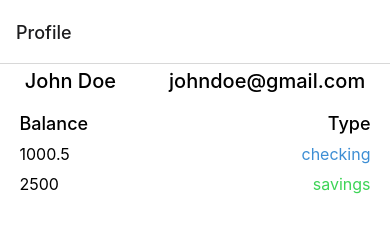
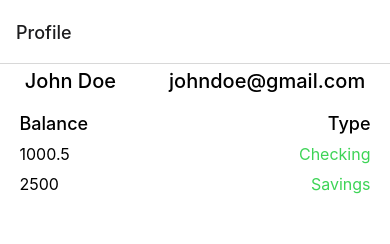
Before and after one commit to xA6V5x/financialApp, a React Native app: screen /Profile in a window 390 px wide. Shown: the top 244 px of the page. Built offline with nearby package versions, Linux system fonts and the light colour scheme; what expo-linking would draw is missing.

Commit message:
Create component CardContainer

```diff
--- a/dataTest.json
+++ b/dataTest.json
@@ -4,31 +4,31 @@
           "email": "johndoe@gmail.com",
           "accounts": [
                {
-                    "type": "checking",
+                    "type": "Checking",
                     "balance": 1000.5
                },
                {
-                    "type": "savings",
+                    "type": "Savings",
                     "balance": 2500.0
                }
           ]
      },
      "transactions": [
           {
-               "type": "deposit",
+               "type": "Deposit",
                "amount": 500.0,
-               "account": "checking"
+               "account": "Checking"
           },
           {
-               "type": "withdrawal",
+               "type": "Withdrawal",
                "amount": 100.0,
-               "account": "savings"
+               "account": "Savings"
           },
           {
-               "type": "transfer",
+               "type": "Transfer",
                "amount": 200.0,
-               "fromAccount": "checking",
-               "toAccount": "savings"
+               "fromAccount": "Checking",
+               "toAccount": "Savings"
           }
      ],
      "friends": [
--- a/types.tsx
+++ b/types.tsx
@@ -1,8 +1,3 @@
-/**
- * Learn more about using TypeScript with React Navigation:
- * https://reactnavigation.org/docs/typescript/
- */
-
 import { BottomTabScreenProps } from '@react-navigation/bottom-tabs';
 import { CompositeScreenProps, NavigatorScreenParams } from '@react-navigation/native';
 import { NativeStackScreenProps } from '@react-navigation/native-stack';
```
Also changed, not shown: components/CardContainer.tsx (added, +19 -0 lines).
